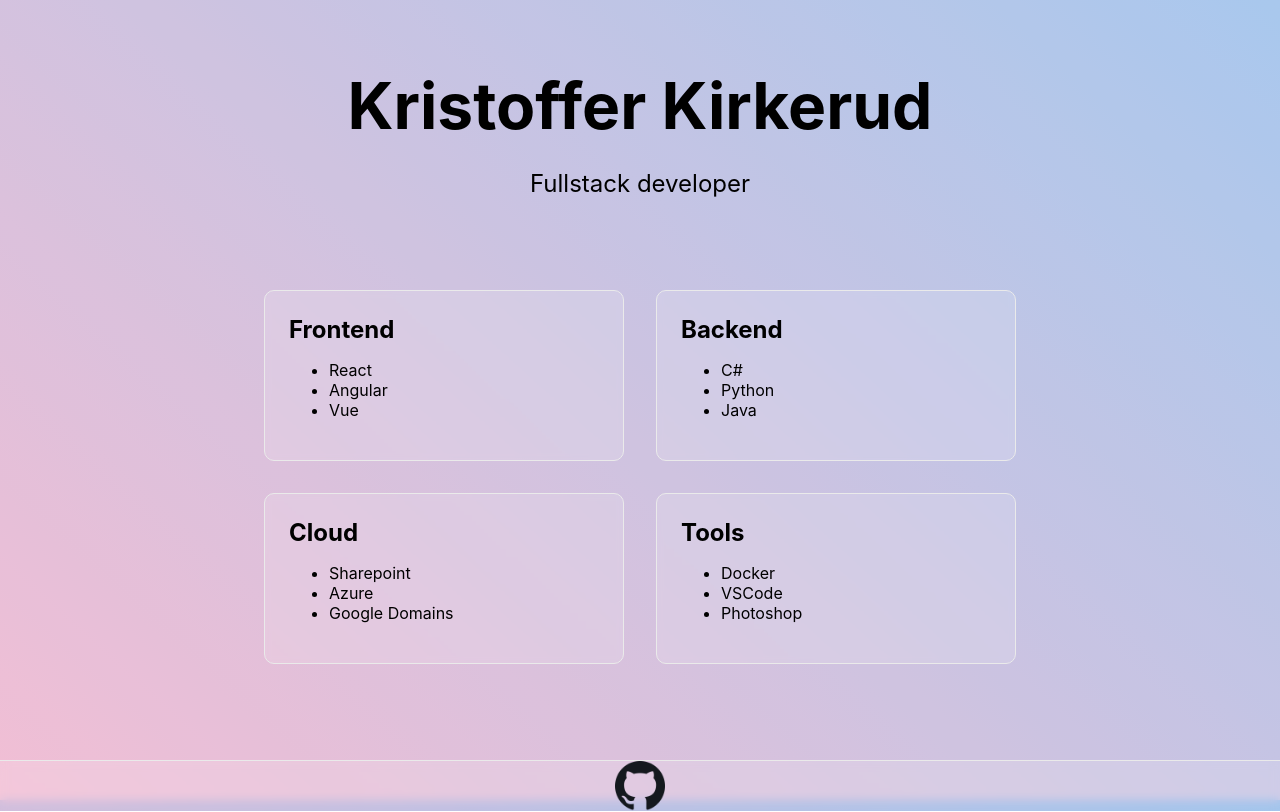
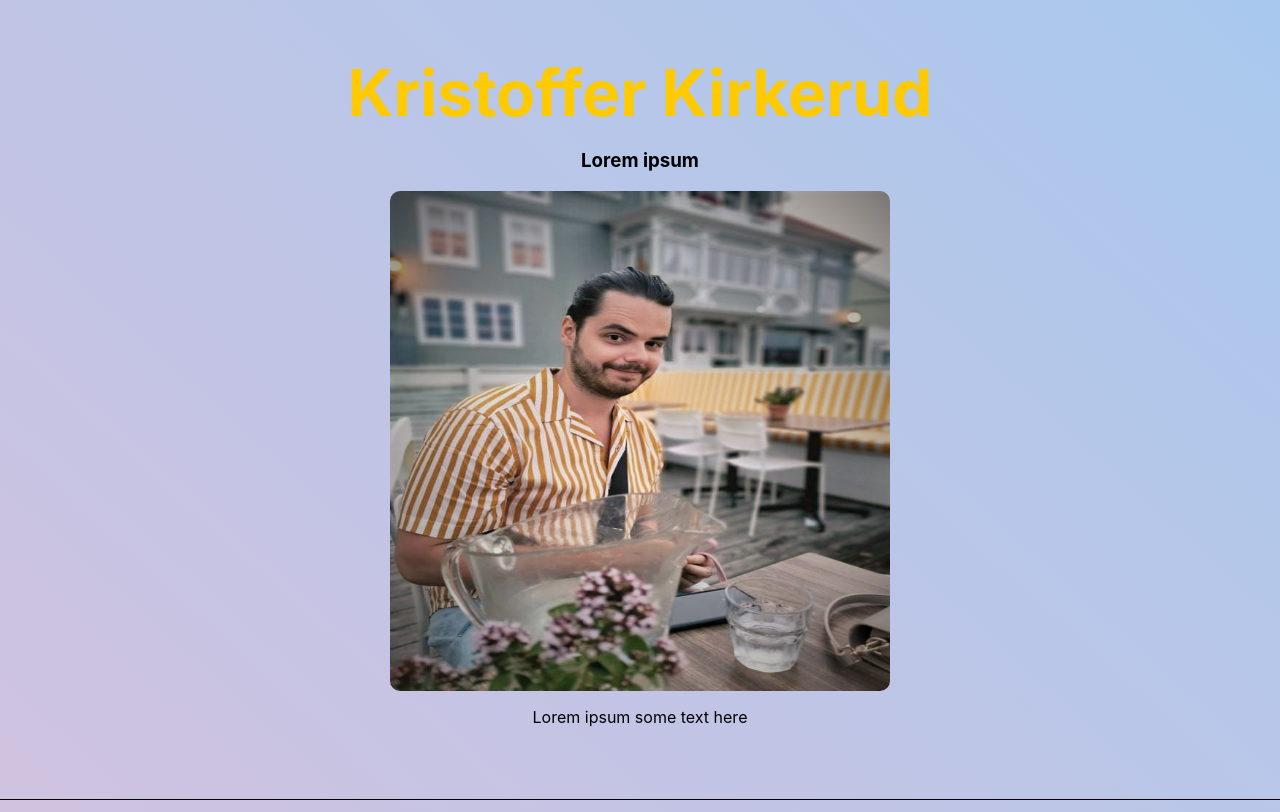
Before and after one commit to Kristofferkirk/kirkerud-dev, a Next.js app: page / in a window 1280 px wide. Shown: the top 812 px of the page. Built offline with nearby package versions, Linux system fonts and the light colour scheme.

Commit message:
Added snapping sections and played around with animations

```diff
--- a/pages/index.tsx
+++ b/pages/index.tsx
@@ -1,8 +1,8 @@
 import Head from "next/head";
 import Image from "next/image";
-import ScrollableSection from "../components/ScrollableSection";
 import styles from "../styles/Home.module.css";
 import githublink from "../public/github.png";
+import profilePicture from "../public/profile.jpeg";
 export default function Home() {
   return (
     <div className={styles.container}>
@@ -13,9 +13,20 @@ export default function Home() {
       </Head>
 
       <main className={styles.main}>
+        <div className={styles.section}>
           <h1 className={styles.title}>Kristoffer Kirkerud</h1>
-
-        <p className={styles.description}>Fullstack developer</p>
+          <h3>Lorem ipsum</h3>
+          <Image
+            className={styles.profile}
+            src={profilePicture}
+            alt="profilePicture"
+            height={500}
+            width={500}
+          />
+          <p>Lorem ipsum some text here</p>
+        </div>
+        <div className={styles.section}>
+          <h1>Skillsets</h1>
           <div className={styles.grid}>
             <div className={styles.card}>
               <h2>Frontend</h2>
@@ -50,10 +61,15 @@ export default function Home() {
               </ul>
             </div>
           </div>
+        </div>
+        <div className={styles.section}></div>
       </main>
-
       <footer className={styles.footer}>
-        <a href="https://github.com/Kristofferkirk">
+        <a
+          target="_blank"
+          rel="noreferrer"
+          href="https://github.com/Kristofferkirk"
+        >
           <Image width={50} height={50} alt="github" src={githublink} />
         </a>
       </footer>
--- a/styles/Home.module.css
+++ b/styles/Home.module.css
@@ -3,19 +3,17 @@
   display: flex;
   flex-direction: column;
   justify-content: center;
-  align-items: center;
-
+  scroll-padding: 40px;
   background-color: rgba(255, 255, 255, 0.192);
-  height: 100vh;
 }
 
 .main {
-  padding: 5rem 0;
   flex: 1;
   display: flex;
   flex-direction: column;
   justify-content: center;
   align-items: center;
+  scroll-behavior: smooth;
 }
 
 .footer {
@@ -51,11 +49,22 @@
   margin: 0;
   line-height: 1.15;
   font-size: 4rem;
+  animation-name: example;
+  animation-duration: 4s;
+  animation-iteration-count: infinite;
+}
+@keyframes example {
+  from {
+    color: red;
+  }
+  to {
+    color: yellow;
+  }
 }
 
 .title,
 .description {
-  text-align: center;
+  text-align: left;
 }
 
 .description {
@@ -127,6 +136,22 @@
   margin-left: 0.5rem;
 }
 
+.profile {
+  border-radius: 2%;
+  align-self: left;
+}
+
+.section {
+  height: 100vh !important;
+  width: 100vw !important;
+  border-bottom: 1px solid black;
+  display: flex;
+  flex-direction: column;
+  justify-content: center;
+  align-items: center;
+  scroll-snap-align: start;
+}
+
 @media (max-width: 600px) {
   .grid {
     width: 100%;
--- a/styles/globals.css
+++ b/styles/globals.css
@@ -8,6 +8,7 @@ body {
     rgba(148, 187, 233, 1) 100%
   );
   margin: 0;
+  scroll-snap-type: y mandatory;
   font-family: -apple-system, BlinkMacSystemFont, Segoe UI, Roboto, Oxygen,
     Ubuntu, Cantarell, Fira Sans, Droid Sans, Helvetica Neue, sans-serif;
 }
```
Also changed, not shown: public/profile.jpeg (added). Lines whose indentation alone changed are shown as unchanged.
